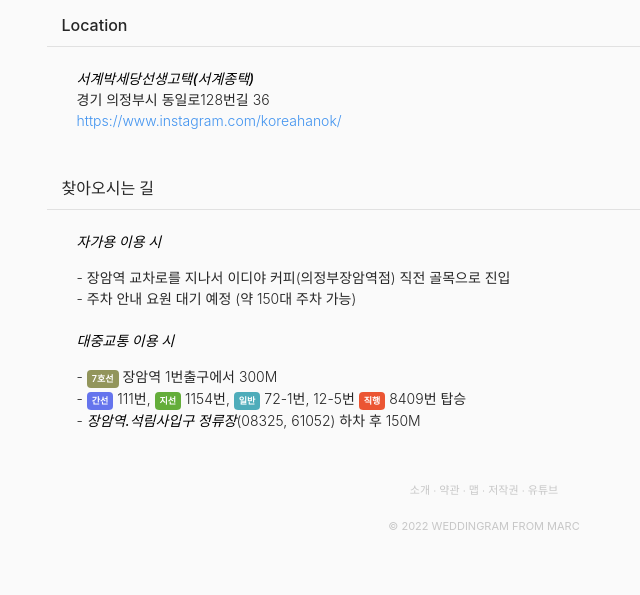
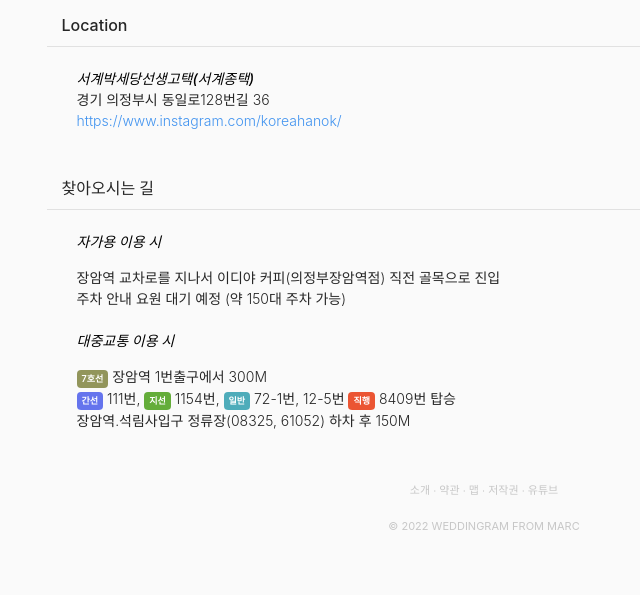
Before and after one commit to ngine-zz/Weddingram, a Django app: page /content/location/ in a window 1280 px wide. Shown: the part 862-1457 px from the top of the page, without its empty margins (156-796 px from the left). Run offline with Django 4.2, Linux system fonts and the light colour scheme; some libraries are stand-ins or nearby versions.

Commit message:
CSS변경

```diff
--- a/static/css/style.css
+++ b/static/css/style.css
@@ -1012,7 +1012,7 @@ footer a {
         border: 0;
     }
     footer{
-        display: none;
+        display: flex;
     }
 }
 
--- a/templates/Weddingram/about.html
+++ b/templates/Weddingram/about.html
@@ -83,7 +83,7 @@
                       작년말부터 결혼을 준비하면서 반복적으로 제희에게 했던 말이 있는데, <span>'무리가 되지 않는 선에서 하고 싶은 대로 다해~'</span> 였습니다. 일평생 한 번 밖에 없는 결혼식인데 신부의 니즈가 가장 중요하다고 생각하기도 했고, 취향이 확고한 분이라 괜한 저의 입김이 닿아서 망치는 것도 별루였구요.<br>
                       <font class="appeal">그리고 전 사실 그때부터 오로지 프로포즈만 생각하고 있었습니다 -_-</font><br>
                       <figure style="text-align: center;">
-                        <img src="{% static 'images/gallery/pro_2.jpeg' %}" style="height:400px;margin-top:10px;">
+                        <img src="{% static 'images/gallery/pro_2.jpeg' %}" style="width:600px;max-width:400px;margin-top:10px;">
                         <figcaption style="color:rgba(200, 200, 200);font-size:11px;text-align: center;">제가 웨딩드레스를 입을 순 없자나여...</figcaption>
                       </figure><br><br>
 
--- a/templates/Weddingram/location.html
+++ b/templates/Weddingram/location.html
@@ -85,19 +85,23 @@
                     <dd><br><span>자가용 이용 시</span></dd>
                     <dd>
                       <p style="margin-top:15px;">
-                        - 장암역 교차로를 지나서 이디야 커피(의정부장암역점) 직전 골목으로 진입<br>
-                        - 주차 안내 요원 대기 예정 (약 150대 주차 가능)
+                          <ul>
+                            <li>장암역 교차로를 지나서 이디야 커피(의정부장암역점) 직전 골목으로 진입</li>
+                         <li>주차 안내 요원 대기 예정 (약 150대 주차 가능)</li>
+                        </ul>
                     </p>
                     </dd>
                     <dd><br><span>대중교통 이용 시</span></dd>
                     <dd>
                       <p style="margin-top:15px;">
-                        - <button class="s92">7호선</button> 장암역 1번출구에서 300M<br>
-                        - <button class="b65">간선</button> 111번,
-                        <button class="b64">지선</button> 1154번,
-                        <button class="b4e">일반</button> 72-1번, 12-5번
-                        <button class="beb">직행</button> 8409번 탑승<br>
-                        - <span>장암역.석림사입구 정류장</span>(08325, 61052) 하차 후 150M
+                          <ul>
+                            <li><button class="s92">7호선</button> 장암역 1번출구에서 300M</li>
+                            <li> <button class="b65">간선</button> 111번,
+                            <button class="b64">지선</button> 1154번,
+                            <button class="b4e">일반</button> 72-1번, 12-5번
+                            <button class="beb">직행</button> 8409번 탑승</li>
+                            <li>장암역.석림사입구 정류장</span>(08325, 61052) 하차 후 150M</li>
+                        </ul>
                     </p>
                     </dd>
 
```
